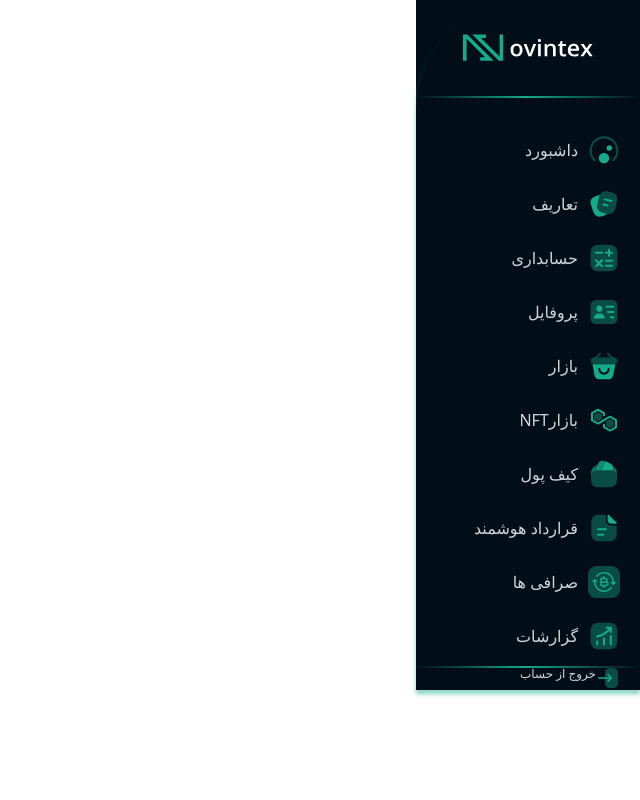
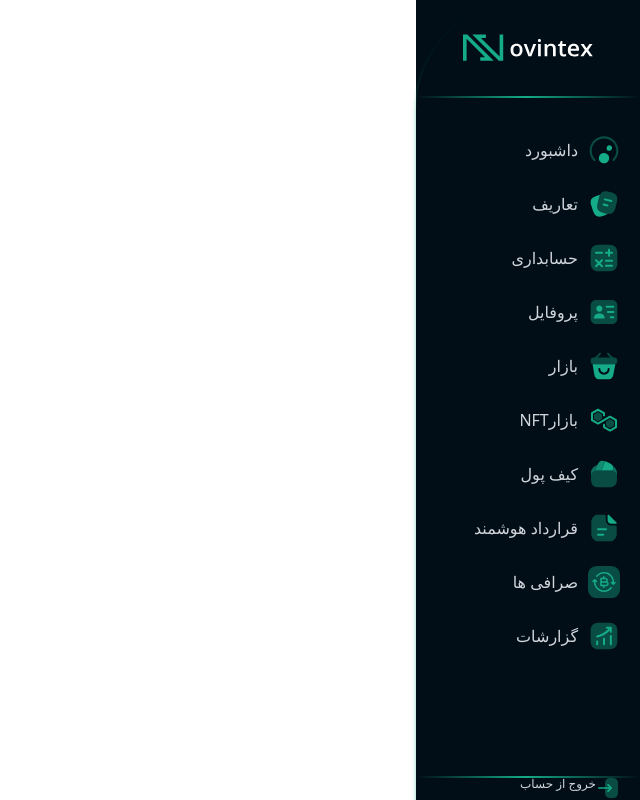
Before and after one commit to danyalbani240/dashboard, a Nuxt app: page / in a window 1280 px wide. Shown: the whole page, without its empty margins (640-1280 px from the left). Built offline with nearby package versions, Linux system fonts and the light colour scheme.

Commit message:
adding some style to Sidebar

```diff
--- a/components/TheSidebar.vue
+++ b/components/TheSidebar.vue
@@ -1,6 +1,6 @@
 <template>
   <div class="bg-primary">
-    <nav class="h-full flex flex-col relative bg-primary w-56">
+    <nav class="h-full min-h-screen flex flex-col relative bg-primary w-56">
       <div class="navicon relative">
         <img
           class="mx-auto px-9 py-8"
```
